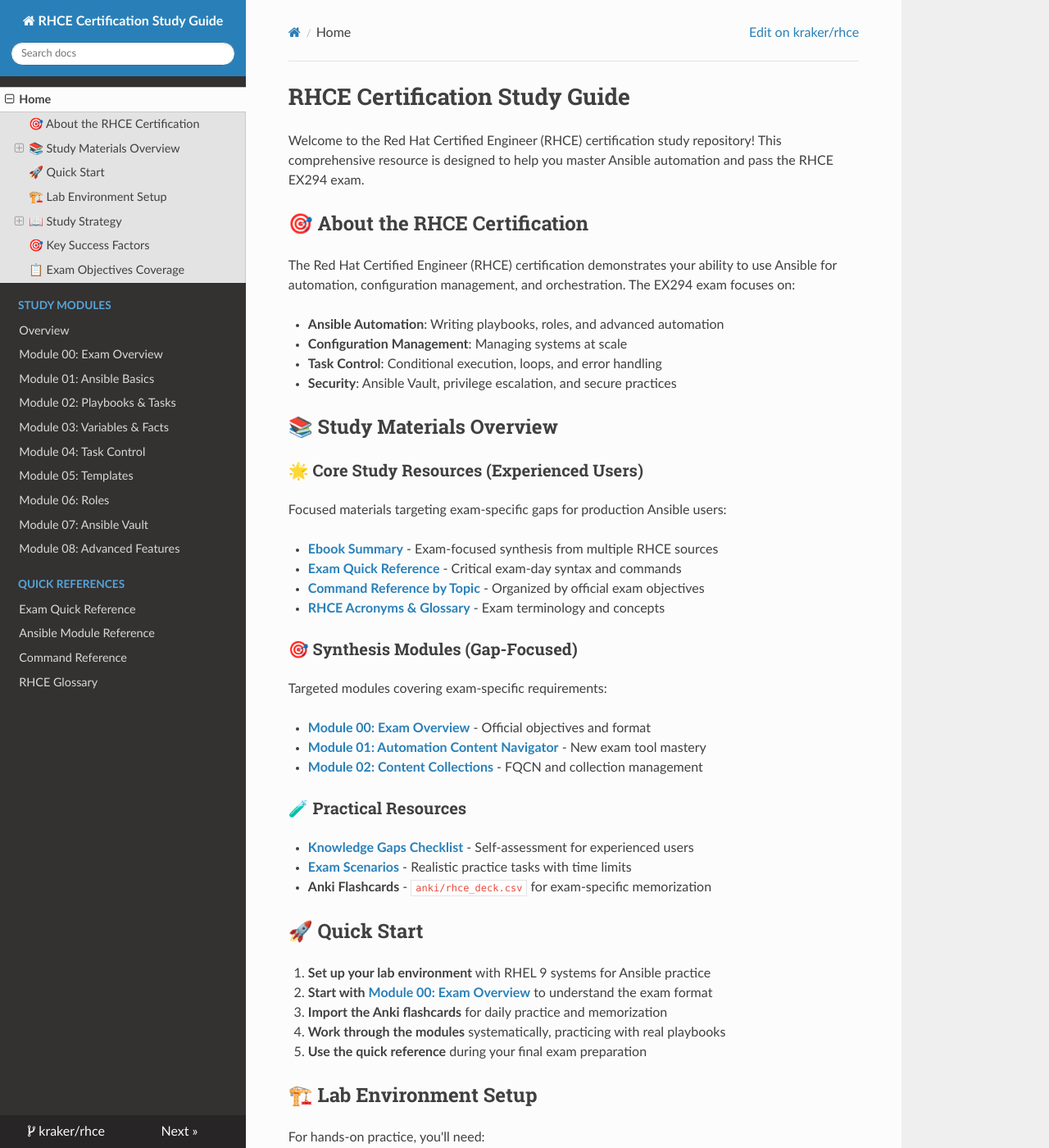
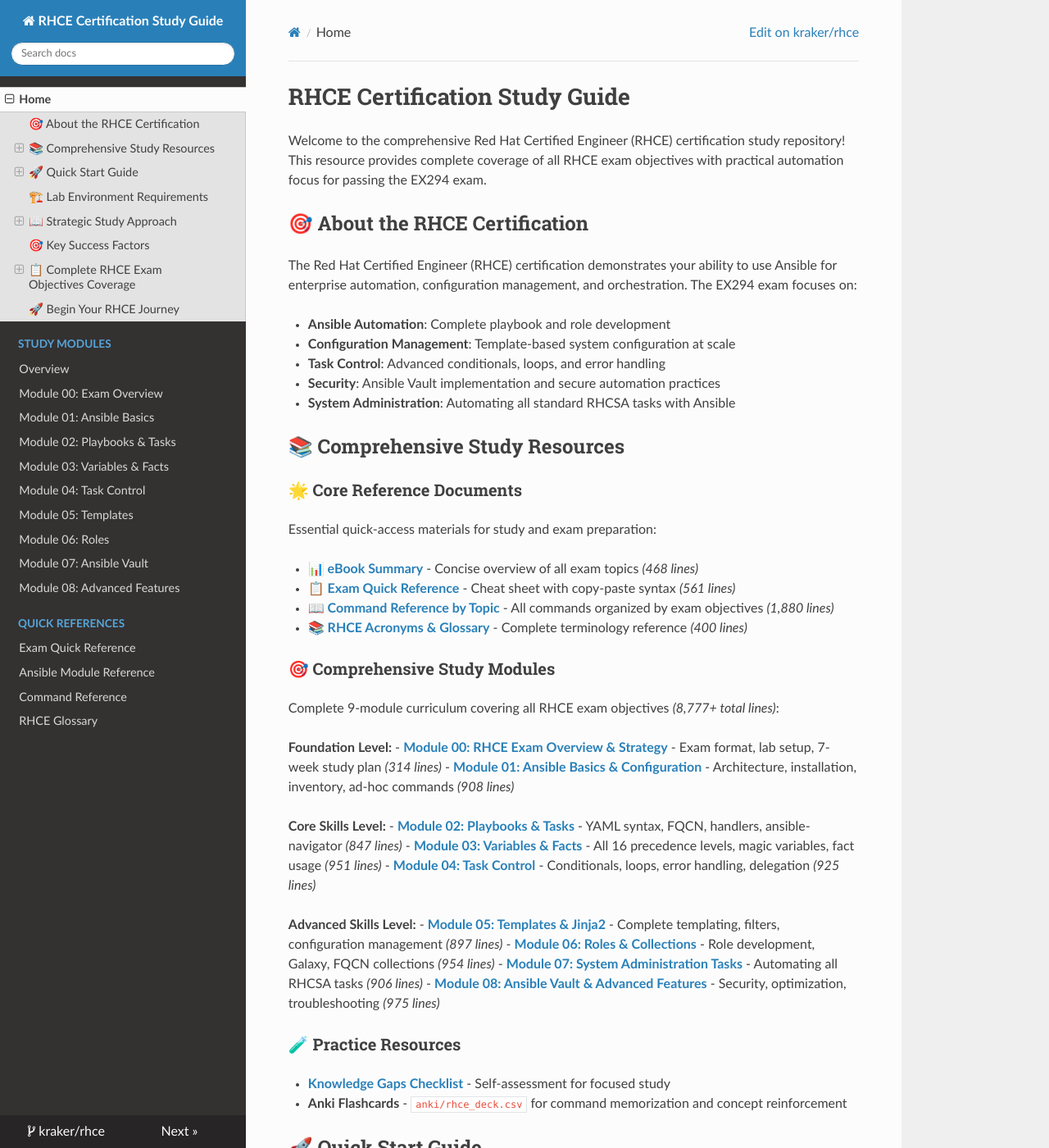
Before and after one commit to kraker/rhce, an MkDocs documentation site: the page built from docs/index.md, in a window 1280 px wide and 1400 px high. Shown: the whole window at 82% size. Built offline with MkDocs 1.6.1, drawn with Linux system fonts in a browser that asks for light colours; nearby versions of some CDN libraries; some of the changed text lies outside the part shown.

Commit message:
Fix broken navigation links in main docs/index.md
Update main documentation index to reflect actual file structure and remove
references to non-existent files that were causing 404 errors on GitHub Pages.

## Fixes Applied
- Remove references to missing ansible_module_reference.md
- Remove references to deleted exam_scenarios.md
- Update all navigation links to point to existing files
- Restructure content to reflect comprehensive study approach
- Add complete RHCE exam objectives coverage section
- Update study phases to match 9-module structure

## Navigation Links Fixed
- All reference documents now point to existing files
- Module links updated to match actual module structure
- Quick start guide reflects current comprehensive approach
- Exam objectives section shows 100% coverage

Resolves GitHub Pages 404 errors for navigation links.

🤖 Generated with [Claude Code](https://claude.ai/code)

Co-Authored-By: Claude <noreply@anthropic.com>

```diff
--- a/docs/index.md
+++ b/docs/index.md
@@ -1,100 +1,159 @@
 # RHCE Certification Study Guide
 
-Welcome to the Red Hat Certified Engineer (RHCE) certification study repository! This comprehensive resource is designed to help you master Ansible automation and pass the RHCE EX294 exam.
+Welcome to the comprehensive Red Hat Certified Engineer (RHCE) certification study repository! This resource provides complete coverage of all RHCE exam objectives with practical automation focus for passing the EX294 exam.
 
 ## 🎯 About the RHCE Certification
 
-The Red Hat Certified Engineer (RHCE) certification demonstrates your ability to use Ansible for automation, configuration management, and orchestration. The EX294 exam focuses on:
+The Red Hat Certified Engineer (RHCE) certification demonstrates your ability to use Ansible for enterprise automation, configuration management, and orchestration. The EX294 exam focuses on:
 
-- **Ansible Automation**: Writing playbooks, roles, and advanced automation
-- **Configuration Management**: Managing systems at scale
-- **Task Control**: Conditional execution, loops, and error handling
-- **Security**: Ansible Vault, privilege escalation, and secure practices
+- **Ansible Automation**: Complete playbook and role development
+- **Configuration Management**: Template-based system configuration at scale
+- **Task Control**: Advanced conditionals, loops, and error handling
+- **Security**: Ansible Vault implementation and secure automation practices
+- **System Administration**: Automating all standard RHCSA tasks with Ansible
 
-## 📚 Study Materials Overview
+## 📚 Comprehensive Study Resources
 
-### 🌟 Core Study Resources (Experienced Users)
-Focused materials targeting exam-specific gaps for production Ansible users:
+### 🌟 Core Reference Documents
+Essential quick-access materials for study and exam preparation:
 
-- **[Ebook Summary](ebook_summary.md)** - Exam-focused synthesis from multiple RHCE sources
-- **[Exam Quick Reference](exam_quick_reference.md)** - Critical exam-day syntax and commands
-- **[Command Reference by Topic](command_reference_by_topic.md)** - Organized by official exam objectives
-- **[RHCE Acronyms & Glossary](rhce_acronyms_glossary.md)** - Exam terminology and concepts
+- **[📊 eBook Summary](ebook_summary.md)** - Concise overview of all exam topics *(468 lines)*
+- **[📋 Exam Quick Reference](exam_quick_reference.md)** - Cheat sheet with copy-paste syntax *(561 lines)*
+- **[📖 Command Reference by Topic](command_reference_by_topic.md)** - All commands organized by exam objectives *(1,880 lines)*
+- **[📚 RHCE Acronyms & Glossary](rhce_acronyms_glossary.md)** - Complete terminology reference *(400 lines)*
 
-### 🎯 Synthesis Modules (Gap-Focused)
-Targeted modules covering exam-specific requirements:
+### 🎯 Comprehensive Study Modules
+Complete 9-module curriculum covering all RHCE exam objectives *(8,777+ total lines)*:
 
-- **[Module 00: Exam Overview](rhce_synthesis/00_exam_overview.md)** - Official objectives and format
-- **[Module 01: Automation Content Navigator](rhce_synthesis/01_automation_content_navigator.md)** - New exam tool mastery
-- **[Module 02: Content Collections](rhce_synthesis/02_content_collections.md)** - FQCN and collection management
+**Foundation Level:**
+- **[Module 00: RHCE Exam Overview & Strategy](rhce_synthesis/00_exam_overview.md)** - Exam format, lab setup, 7-week study plan *(314 lines)*
+- **[Module 01: Ansible Basics & Configuration](rhce_synthesis/01_ansible_basics.md)** - Architecture, installation, inventory, ad-hoc commands *(908 lines)*
 
-### 🧪 Practical Resources
-- **[Knowledge Gaps Checklist](knowledge_gaps_checklist.md)** - Self-assessment for experienced users
-- **[Exam Scenarios](exam_scenarios.md)** - Realistic practice tasks with time limits
-- **Anki Flashcards** - `anki/rhce_deck.csv` for exam-specific memorization
+**Core Skills Level:**
+- **[Module 02: Playbooks & Tasks](rhce_synthesis/02_playbooks_tasks.md)** - YAML syntax, FQCN, handlers, ansible-navigator *(847 lines)*
+- **[Module 03: Variables & Facts](rhce_synthesis/03_variables_facts.md)** - All 16 precedence levels, magic variables, fact usage *(951 lines)*
+- **[Module 04: Task Control](rhce_synthesis/04_task_control.md)** - Conditionals, loops, error handling, delegation *(925 lines)*
 
-## 🚀 Quick Start
+**Advanced Skills Level:**
+- **[Module 05: Templates & Jinja2](rhce_synthesis/05_templates.md)** - Complete templating, filters, configuration management *(897 lines)*
+- **[Module 06: Roles & Collections](rhce_synthesis/06_roles.md)** - Role development, Galaxy, FQCN collections *(954 lines)*
+- **[Module 07: System Administration Tasks](rhce_synthesis/07_system_administration.md)** - Automating all RHCSA tasks *(906 lines)*
+- **[Module 08: Ansible Vault & Advanced Features](rhce_synthesis/08_advanced_features.md)** - Security, optimization, troubleshooting *(975 lines)*
 
-1. **Set up your lab environment** with RHEL 9 systems for Ansible practice
-2. **Start with [Module 00: Exam Overview](rhce_synthesis/00_exam_overview.md)** to understand the exam format
-3. **Import the Anki flashcards** for daily practice and memorization
-4. **Work through the modules** systematically, practicing with real playbooks
-5. **Use the quick reference** during your final exam preparation
+### 🧪 Practice Resources
+- **[Knowledge Gaps Checklist](knowledge_gaps_checklist.md)** - Self-assessment for focused study
+- **Anki Flashcards** - `anki/rhce_deck.csv` for command memorization and concept reinforcement
 
-## 🏗️ Lab Environment Setup
+## 🚀 Quick Start Guide
 
-For hands-on practice, you'll need:
+### For Immediate Exam Preparation
+1. **Start with [📊 eBook Summary](ebook_summary.md)** - Get comprehensive overview of all topics
+2. **Use [📋 Exam Quick Reference](exam_quick_reference.md)** - Essential syntax for exam day
+3. **Practice with [📖 Command Reference](command_reference_by_topic.md)** - Master all required commands
 
-- **Control Node**: RHEL 9 system with Ansible installed
-- **Managed Nodes**: 2-3 RHEL 9 systems for automation targets
-- **SSH access** configured between control and managed nodes
-- **Ansible collections** and dependencies installed
+### For Complete Mastery
+1. **Begin with [Module 00: RHCE Exam Overview](rhce_synthesis/00_exam_overview.md)** - Understand exam format and strategy
+2. **Set up RHEL 9 lab environment** - Control node + 2-3 managed nodes for hands-on practice
+3. **Work through all 9 modules systematically** - Foundation → Core Skills → Advanced Features
+4. **Practice with Anki flashcards daily** - Import `anki/rhce_deck.csv` for spaced repetition
+5. **Use quick references during final preparation** - Cheat sheets and command references
 
-## 📖 Study Strategy
+## 🏗️ Lab Environment Requirements
+
+**Essential Setup for Hands-On Practice:**
+
+**Control Node:**
+- RHEL 9 system with ansible-core installed
+- SSH keys configured for passwordless authentication
+- Required collections: ansible.posix, community.general
+
+**Managed Nodes:**
+- 2-3 RHEL 9 systems for automation targets
+- Python 3 installed for Ansible module execution
+- SSH server running and accessible from control node
+
+**Network:**
+- All nodes on same network with SSH connectivity
+- DNS or /etc/hosts configuration for hostname resolution
+
+## 📖 Strategic Study Approach
 
 ### Phase 1: Foundation (Weeks 1-2)
-- Complete Modules 00-02: Exam overview, Ansible basics, and playbooks
-- Set up your lab environment and practice basic automation
-- Start daily Anki flashcard practice
+**Modules 00-01** - Build solid understanding
+- Complete exam overview and Ansible basics
+- Set up complete lab environment with RHEL 9 systems
+- Master SSH key distribution and ansible.cfg configuration
+- Practice ad-hoc commands with all essential modules
 
 ### Phase 2: Core Skills (Weeks 3-4)
-- Master Modules 03-05: Variables, task control, and templates
-- Build complex playbooks with error handling and conditionals
-- Practice with roles and code reusability
+**Modules 02-04** - Develop automation proficiency
+- Master playbooks, variables, and task control
+- Build complex multi-play automation with proper error handling
+- Practice with real scenarios using templates and conditionals
+- Focus on debugging and troubleshooting failed automation
 
-### Phase 3: Advanced Topics (Weeks 5-6)
-- Complete Modules 06-08: Roles, Vault, and advanced features
-- Focus on security practices and complex automation scenarios
-- Take practice exams and time yourself
+### Phase 3: Advanced Features (Weeks 5-6)
+**Modules 05-07** - Professional automation patterns
+- Master Jinja2 templating and configuration management
+- Develop reusable roles with Galaxy and collection integration
+- Automate complete system administration workflows
+- Practice enterprise-grade patterns and performance optimization
 
-### Phase 4: Exam Preparation (Week 7)
-- Review quick reference materials daily
-- Practice under exam conditions with time limits
-- Focus on troubleshooting and debugging skills
+### Phase 4: Security & Exam Prep (Week 7)
+**Module 08** + Final preparation
+- Implement comprehensive security with Ansible Vault
+- Master advanced debugging and performance optimization
+- Practice timed scenarios under exam conditions
+- Review all quick references and command patterns
 
 ## 🎯 Key Success Factors
 
-- **Hands-on Practice**: The RHCE is a performance-based exam - practice constantly
-- **Time Management**: Learn to work efficiently under exam pressure
-- **Error Handling**: Master debugging playbooks and handling failures
-- **Documentation**: Know how to use `ansible-doc` and built-in help
-- **Security**: Understand Vault, privilege escalation, and secure practices
+- **Hands-On Practice**: Performance-based exam requires constant practical implementation
+- **Time Management**: Master efficient automation patterns under exam pressure
+- **ansible-navigator Proficiency**: Exam uses navigator, not legacy ansible-playbook
+- **FQCN Mastery**: All modules must use Fully Qualified Collection Names
+- **Vault Integration**: Security automation is mandatory for sensitive data
+- **Systematic Debugging**: Develop consistent approaches to troubleshooting failures
+- **Documentation Skills**: Master using `ansible-doc` as your primary reference tool
 
-## 📋 Exam Objectives Coverage
+## 📋 Complete RHCE Exam Objectives Coverage
 
-This study guide covers all official RHCE exam objectives:
+This comprehensive study guide covers **100% of official RHCE EX294 exam objectives**:
 
-✅ **Install and configure Ansible**
-✅ **Create and run playbooks**
-✅ **Use variables and facts**
-✅ **Create and use templates**
-✅ **Work with Ansible roles**
-✅ **Use Ansible Vault**
-✅ **Work with advanced features**
-✅ **Troubleshoot Ansible**
+### ✅ **Understand core components of Ansible**
+- Inventories, modules, variables, facts, loops, conditionals, plays, playbooks
+- Configuration files, roles, and provided documentation usage
 
-Ready to begin? Start with **[Module 00: Exam Overview](rhce_synthesis/00_exam_overview.md)** to understand what you're preparing for!
+### ✅ **Use roles and Ansible Content Collections**
+- Create and work with roles, install from Galaxy
+- Install and use Content Collections with FQCN
+
+### ✅ **Install and configure an Ansible control node**
+- Package installation, inventory creation, configuration files
+
+### ✅ **Configure Ansible managed nodes**
+- SSH keys, privilege escalation, file deployment, shell script conversion
+
+### ✅ **Run playbooks with Automation content navigator**
+- Navigator execution, module discovery, inventory creation
+
+### ✅ **Create Ansible plays and playbooks**
+- Common modules, variables, conditionals, error handling, system state
+
+### ✅ **Automate standard RHCSA tasks using Ansible modules**
+- Packages, services, firewall, filesystems, storage, files, archives, scheduling, security, users
+
+### ✅ **Manage content**
+- Create and use templates with Jinja2 customization
+
+## 🚀 Begin Your RHCE Journey
+
+**Ready to master enterprise Ansible automation?**
+
+👉 **[Start with Module 00: RHCE Exam Overview & Strategy](rhce_synthesis/00_exam_overview.md)** 👈
+
+Get the complete exam format, lab setup guide, and proven success strategies to begin your certification journey with confidence!
 
 ---
 
-*Good luck on your RHCE journey! 🚀*
+*Transform your automation skills and advance your career with RHCE certification! 🎯*
```
